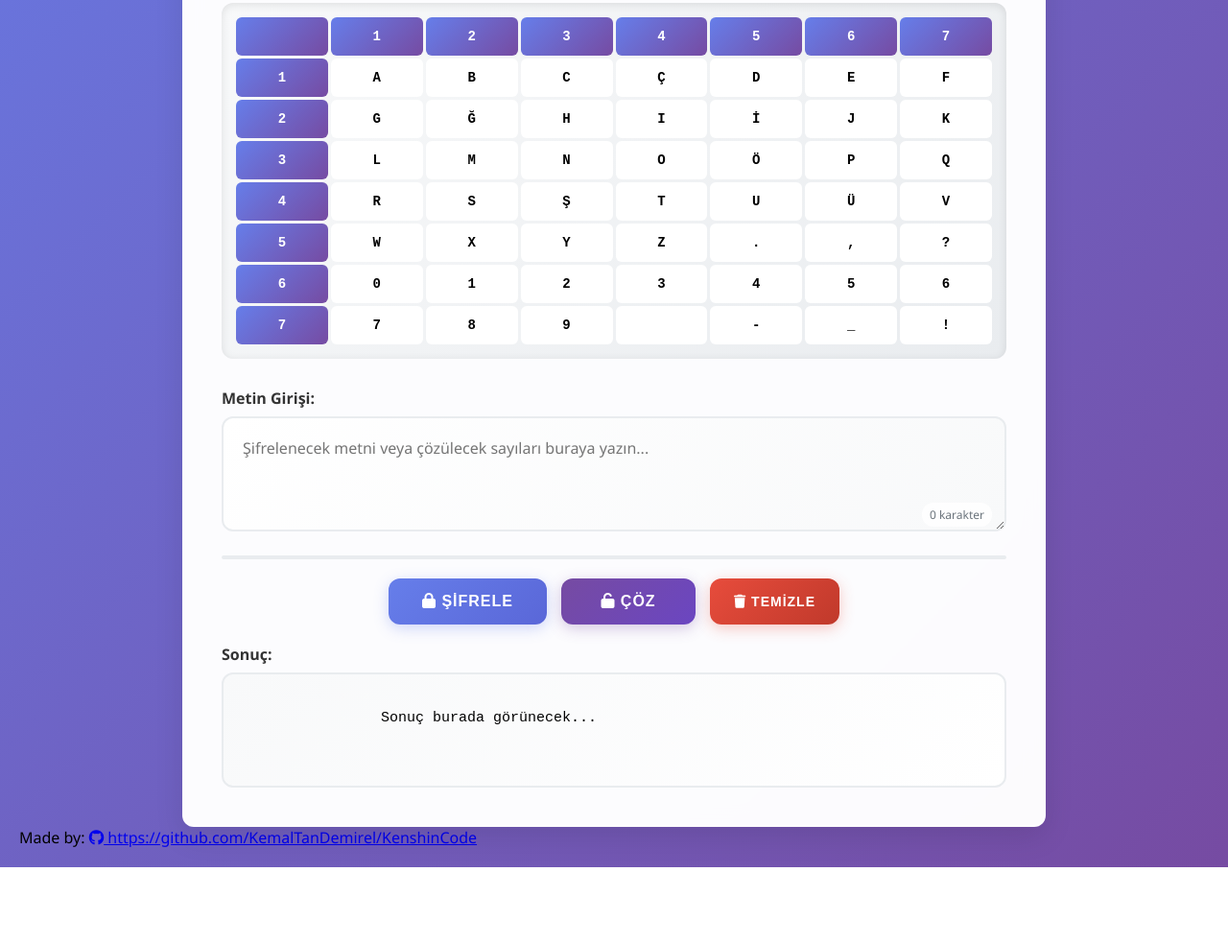
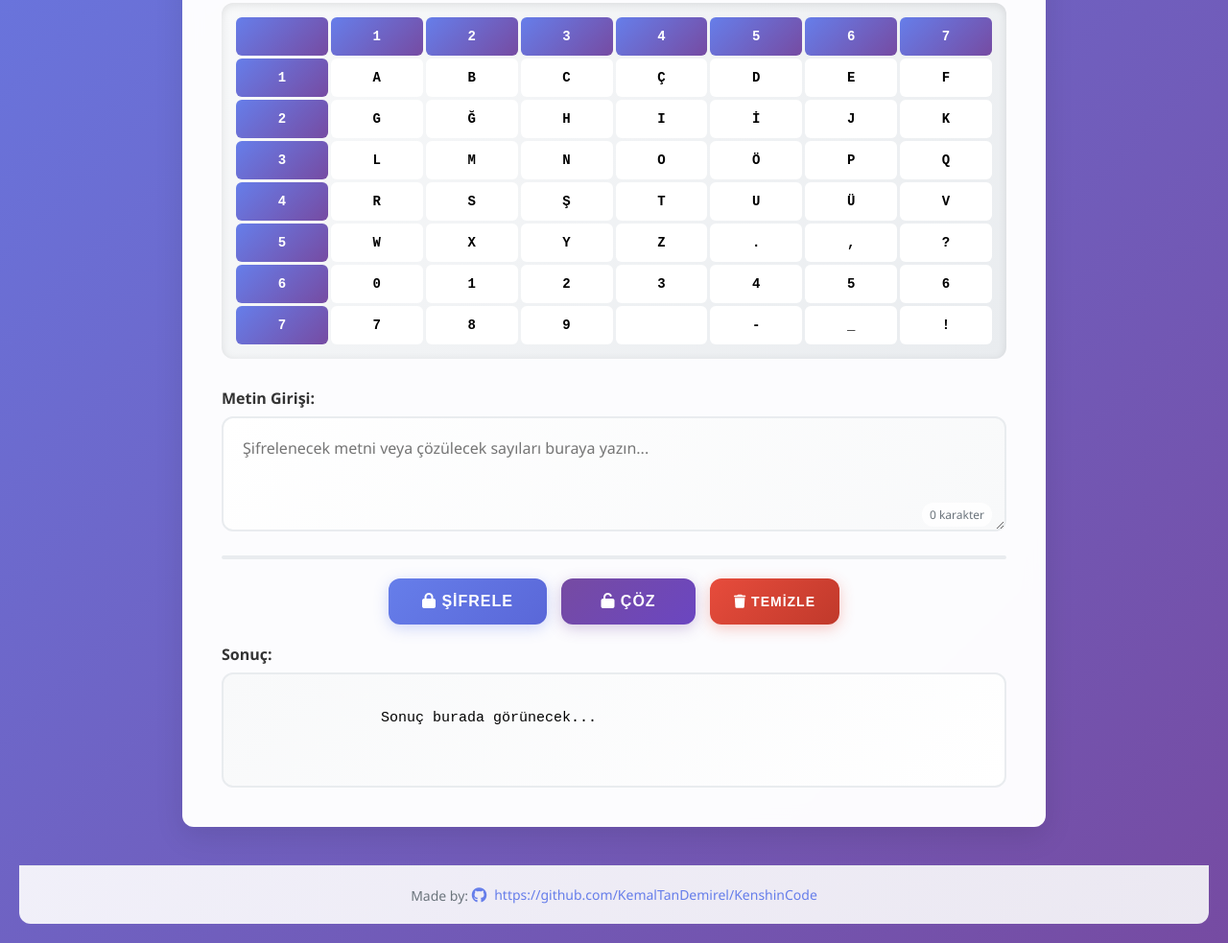
Before and after one commit to KemalTanDemirel/KenshinCode, a plain HTML site: page index.html in a window 1280 px wide. Shown: the part 573-1556 px from the top of the page at 96% size. Before the commit the page ends 1477 px from the top, so only its background shows below. Drawn offline with Linux system fonts and the light colour scheme.

Commit message:
Update styles.css

```diff
--- a/styles.css
+++ b/styles.css
@@ -481,6 +481,40 @@ button:disabled {
     background: linear-gradient(135deg, var(--warning-color), #e67e22);
 }
 
+/* Footer */
+.footer {
+    text-align: center;
+    margin-top: 40px;
+    padding: 20px 0;
+    border-top: 1px solid #e9ecef;
+    background: linear-gradient(135deg, rgba(255, 255, 255, 0.9), rgba(248, 249, 250, 0.9));
+    border-radius: 0 0 var(--border-radius) var(--border-radius);
+}
+
+.footer p {
+    margin: 0;
+    color: #6c757d;
+    font-size: 14px;
+}
+
+.footer a {
+    color: var(--primary-color);
+    text-decoration: none;
+    transition: var(--transition);
+    display: inline-flex;
+    align-items: center;
+    gap: 8px;
+}
+
+.footer a:hover {
+    color: var(--secondary-color);
+    transform: translateY(-1px);
+}
+
+.footer i {
+    font-size: 16px;
+}
+
 /* Responsive Design */
 @media (max-width: 768px) {
     .container {
```
